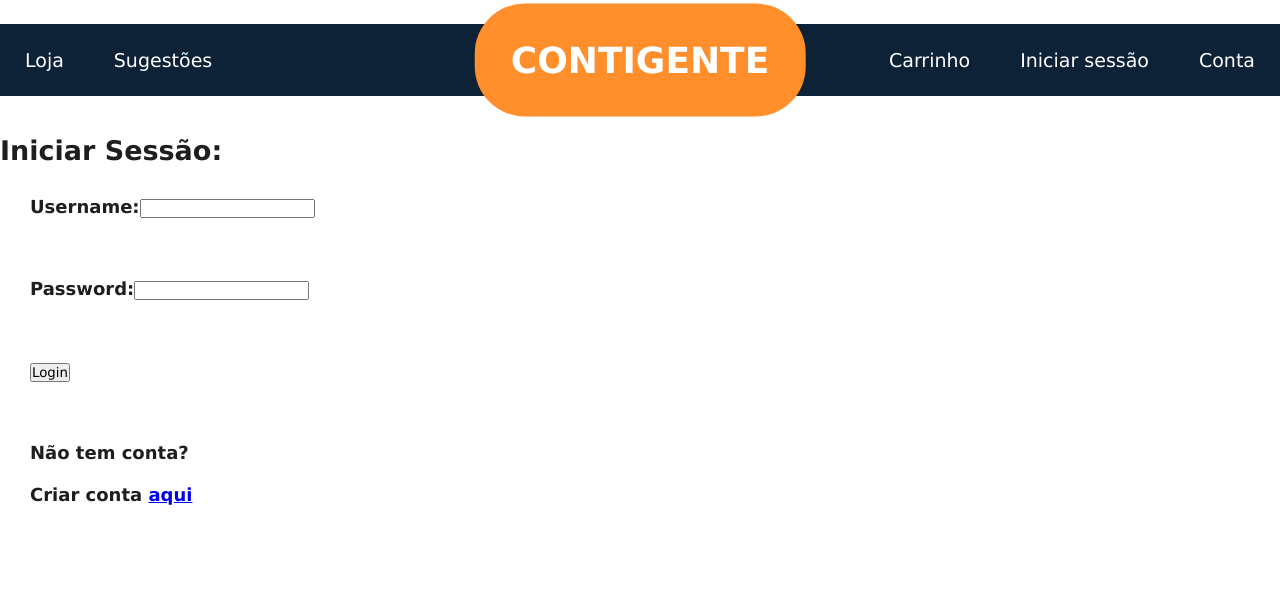
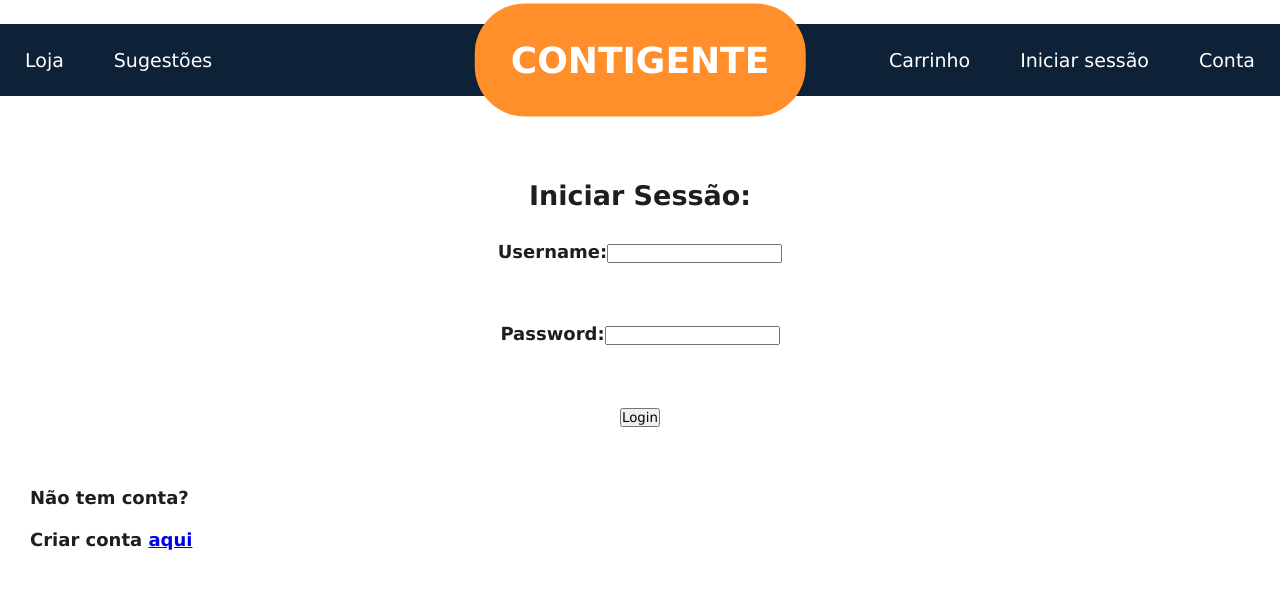
Before and after one commit to DavidRaposo340/Contigente, a PHP site: page /paginas_form/geral/form_login.php in a window 1280 px wide. Shown: the top 589 px of the page. Run offline with PHP 8.4, Linux system fonts and the light colour scheme.

Commit message:
navbar-Corrections

```diff
--- a/css/style.css
+++ b/css/style.css
@@ -31,10 +31,18 @@ p{
 }
 
 /*--------------- Navegation Bar (MENU) ---------------**/
-
+nav {
+  width: 100%;
+  z-index: 2;
+  height: 60px;
+  background-color: #ffffff;
+  position: relative;
+  /*position: fixed; --> Para tapar o fundo da navbar mas depois ocorre coisas bastantes estranahas*/
+}
 .nav_block{
   background-color: #0d2137;
-  position: relative;
+  width: 100%;
+  position: fixed;
   overflow: hidden;
   top: 24px;
 }
@@ -47,7 +55,7 @@ p{
   font-size: 19px;
 }
 .nav_center{
-  position: absolute;
+  position: fixed;
   top: 60px;
   left: 50%;
   transform: translate(-50%, -50%);
@@ -60,7 +68,6 @@ p{
   border-width: 2px;* Se se alterar o border pensoq ue é melhor alterar a altura*/
 }
 .nav_center a{
-  overflow: visible;
   text-decoration: none;
   font-size: 36px;
   color: #ffffff;
@@ -69,7 +76,9 @@ p{
 .nav_right{
   float: right;
 }
-
+.navbar-separation{
+  display: block;
+}
 
 /*--------------- Accordion Button  ---------------**/
 
@@ -259,3 +268,9 @@ p{
   width: 15%;
   font-size: 19px;
 }
+/*--------------- Form Login ---------------**/
+.form-login{
+  display: block;
+  text-align: center;
+  margin-top: 120px;
+}
--- a/includes/navbar.php
+++ b/includes/navbar.php
@@ -7,6 +7,8 @@
       return $current_dir . '/' . $page;
   }
 ?>
+
+<nav>
   <div class="nav_center">
     <a href="<?php echo $path2root; ?>index.php"> CONTIGENTE</a>
   </div>
@@ -22,3 +24,4 @@
       <a href="<?php echo $path2root; ?>proxima_page"> Conta</a>
     </div>
   </div>
+</nav>
--- a/paginas_form/geral/form_login.php
+++ b/paginas_form/geral/form_login.php
@@ -1,4 +1,7 @@
-<!DOCTYPE HTML>
+<!DOCTYPE html>
+<html>
+<meta charset="UTF-8">
+
 <head>
   <title>Login</title>
   <link rel="stylesheet" href="../../css/style.css">
@@ -7,15 +10,15 @@
 
 
 <body>
-
+  <div class="navbar-separation">
     <?php
         $path2root = "../../";
         include("../../includes/navbar.php");
     ?>
-    <br>
-    <br>
-    <br>
+  </div>
 
+
+  <div class="form-login">
     <h2>Iniciar Sessão:</h2>
 
     <form method="post" action="../../acoes/action_validar_login.php">
@@ -23,6 +26,7 @@
       <p><label for="password">Password:</label><input type="password" name="password"/> </p>
       <p><input type="submit" value="Login" /> </p>
     </form>
+  </div>
 
   <p>
     Não tem conta?
```
Also changed, not shown: index.php (indentation only). Lines whose indentation alone changed are shown as unchanged.
